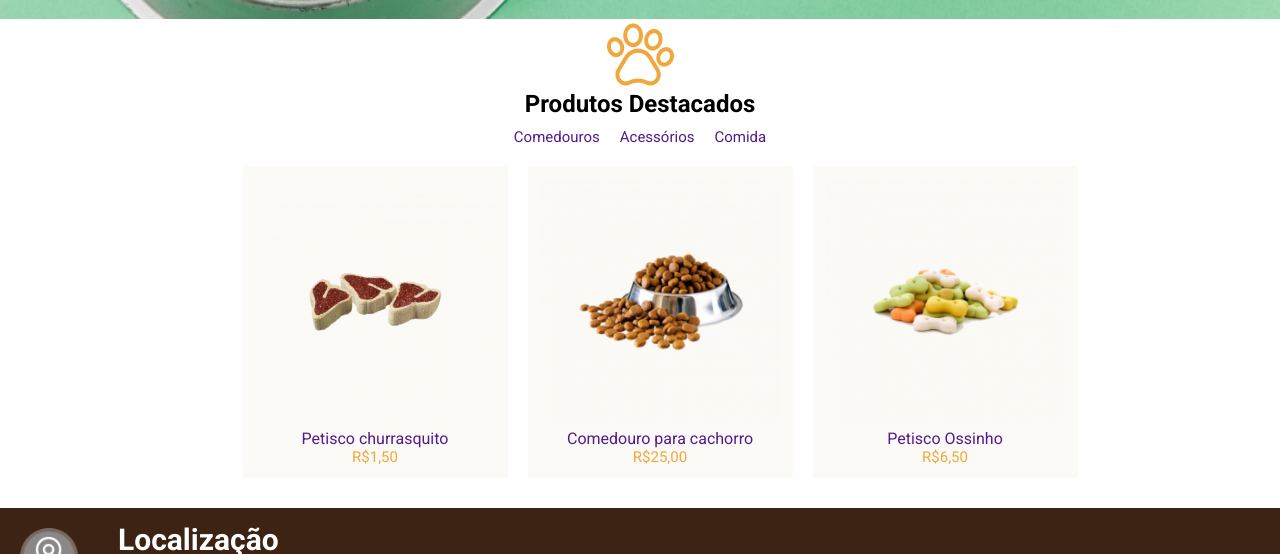
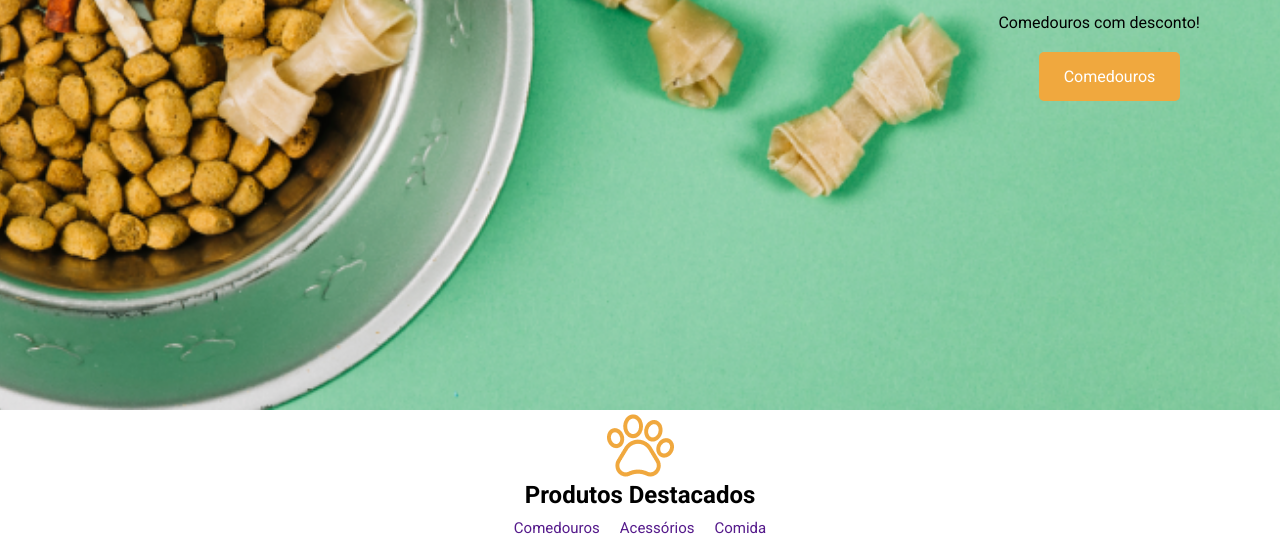
Before and after one commit to D4nOliver/Dh-Front-end, a plain HTML site: page atividades/atividade25052022/index.html in a window 1280 px wide. Shown: the part 471-1025 px from the top of the page. Drawn offline with Linux system fonts and the light colour scheme.

Commit message:
correções-1

```diff
--- a/atividades/atividade25052022/css/style.css
+++ b/atividades/atividade25052022/css/style.css
@@ -80,7 +80,7 @@ h1{
 
 .slide{
     background-image: url(/img/bowl-and-pet-daities-on-green-background\ 1.png);
-    height: 409px;
+    height: 100vh;
     width: 100%;
     background-repeat: no-repeat;
     background-size: cover;
```
